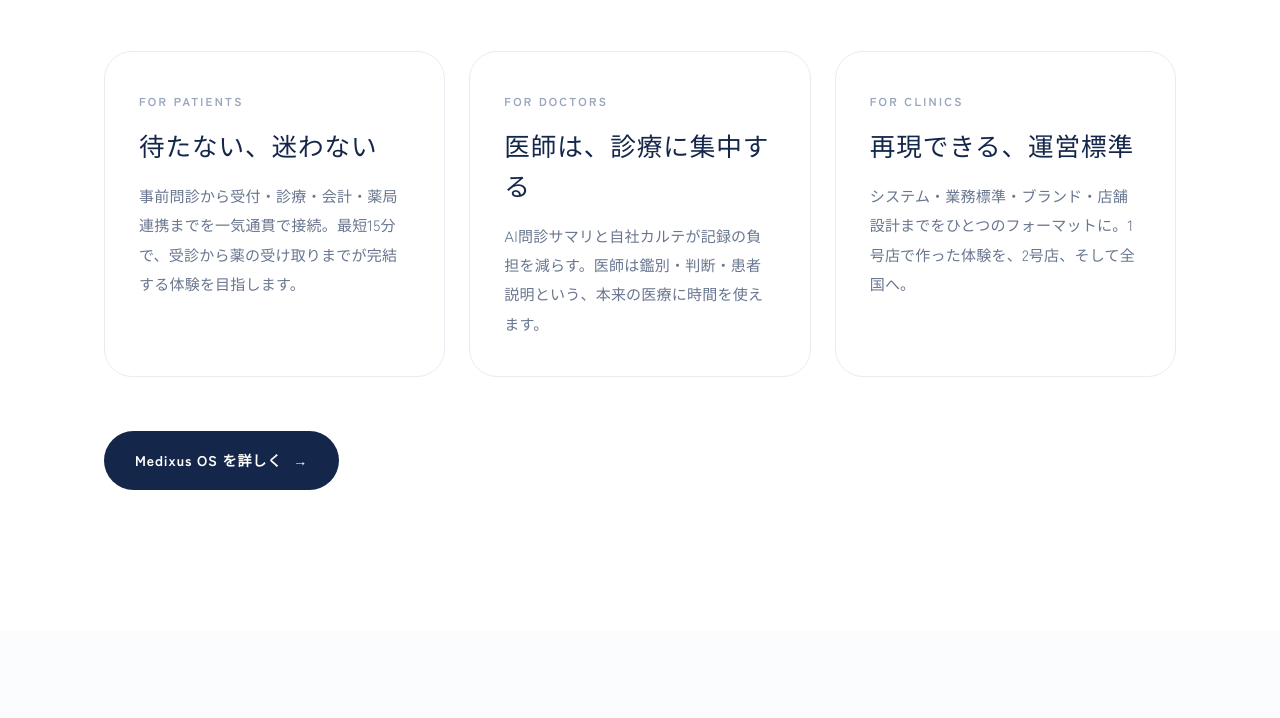
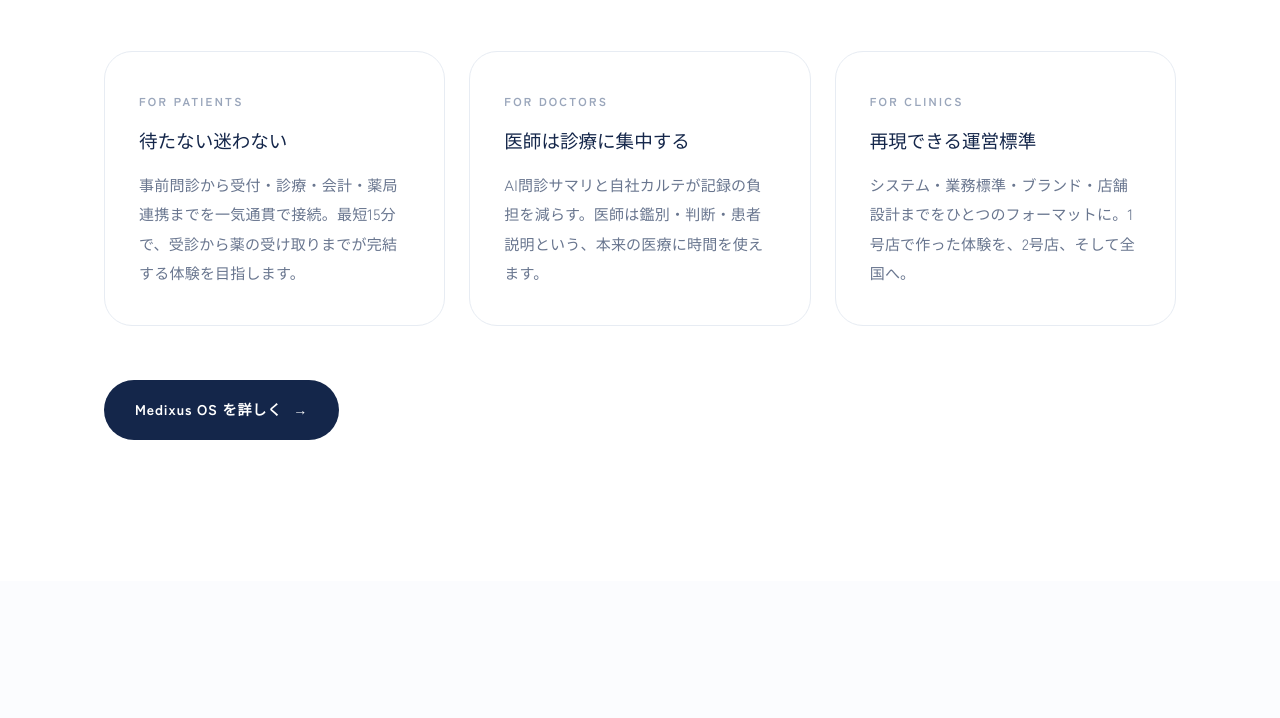
Before and after one commit to medixus-inc/Medixus-HP, a plain HTML site: page index.html in a window 1280 px wide. Shown: the part 2795-3513 px from the top of the page. Drawn offline with Linux system fonts and the light colour scheme; a web font is replaced by a local one.

Commit message:
Keep solution card headings on one line

```diff
--- a/index.html
+++ b/index.html
@@ -92,10 +92,10 @@
       <h2 class="h1 solution-title">AIを前提に設計された、<br><span>クリニック運営フォーマット。</span></h2>
       <p class="lead">予約・問診・オンライン診療・自社カルテ・自社レセコン・会計・経営管理までを一体化。どのMedixus Clinicでも、同じ品質の患者体験を再現します。AIは医師を置き換えるのではなく、医師が診療と意思決定に集中できる環境をつくります。</p>
     </div>
-    <div class="grid cols-3 mt-l">
-      <div class="pcard reveal"><div class="n" style="font-style:normal;font-size:.72rem;letter-spacing:.2em;font-family:var(--sans);font-weight:600;color:var(--faint)">FOR PATIENTS</div><h3 class="h3">待たない、迷わない</h3><p>事前問診から受付・診療・会計・薬局連携までを一気通貫で接続。最短15分で、受診から薬の受け取りまでが完結する体験を目指します。</p></div>
-      <div class="pcard reveal reveal-d1"><div class="n" style="font-style:normal;font-size:.72rem;letter-spacing:.2em;font-family:var(--sans);font-weight:600;color:var(--faint)">FOR DOCTORS</div><h3 class="h3">医師は、診療に集中する</h3><p>AI問診サマリと自社カルテが記録の負担を減らす。医師は鑑別・判断・患者説明という、本来の医療に時間を使えます。</p></div>
-      <div class="pcard reveal reveal-d2"><div class="n" style="font-style:normal;font-size:.72rem;letter-spacing:.2em;font-family:var(--sans);font-weight:600;color:var(--faint)">FOR CLINICS</div><h3 class="h3">再現できる、運営標準</h3><p>システム・業務標準・ブランド・店舗設計までをひとつのフォーマットに。1号店で作った体験を、2号店、そして全国へ。</p></div>
+    <div class="grid cols-3 mt-l solution-cards">
+      <div class="pcard reveal"><div class="n" style="font-style:normal;font-size:.72rem;letter-spacing:.2em;font-family:var(--sans);font-weight:600;color:var(--faint)">FOR PATIENTS</div><h3 class="h3">待たない迷わない</h3><p>事前問診から受付・診療・会計・薬局連携までを一気通貫で接続。最短15分で、受診から薬の受け取りまでが完結する体験を目指します。</p></div>
+      <div class="pcard reveal reveal-d1"><div class="n" style="font-style:normal;font-size:.72rem;letter-spacing:.2em;font-family:var(--sans);font-weight:600;color:var(--faint)">FOR DOCTORS</div><h3 class="h3">医師は診療に集中する</h3><p>AI問診サマリと自社カルテが記録の負担を減らす。医師は鑑別・判断・患者説明という、本来の医療に時間を使えます。</p></div>
+      <div class="pcard reveal reveal-d2"><div class="n" style="font-style:normal;font-size:.72rem;letter-spacing:.2em;font-family:var(--sans);font-weight:600;color:var(--faint)">FOR CLINICS</div><h3 class="h3">再現できる運営標準</h3><p>システム・業務標準・ブランド・店舗設計までをひとつのフォーマットに。1号店で作った体験を、2号店、そして全国へ。</p></div>
     </div>
     <div class="actions mt-l reveal"><a href="business.html#os" class="btn btn-primary">Medixus OS を詳しく<span class="arr">→</span></a></div>
   </div>
--- a/styles.css
+++ b/styles.css
@@ -407,6 +407,8 @@ p:last-child { margin-bottom: 0; }
 .pcard .n { font-family: var(--display); font-style: italic; font-size: 1.3rem; color: var(--brand); }
 .pcard h3 { margin: 16px 0 13px; }
 .pcard p { color: var(--muted); font-size: .94rem; line-height: 1.95; font-family: var(--sans); }
+.solution-cards .pcard h3 { font-size: clamp(1.16rem, 1.45vw, 1.35rem); letter-spacing: 0; white-space: nowrap; }
+@media (max-width: 920px){ .solution-cards .pcard h3 { white-space: normal; } }
 
 /* ---- Index list (numbered rows) ---- */
 .idx { border-top: 1px solid var(--line); }
```
